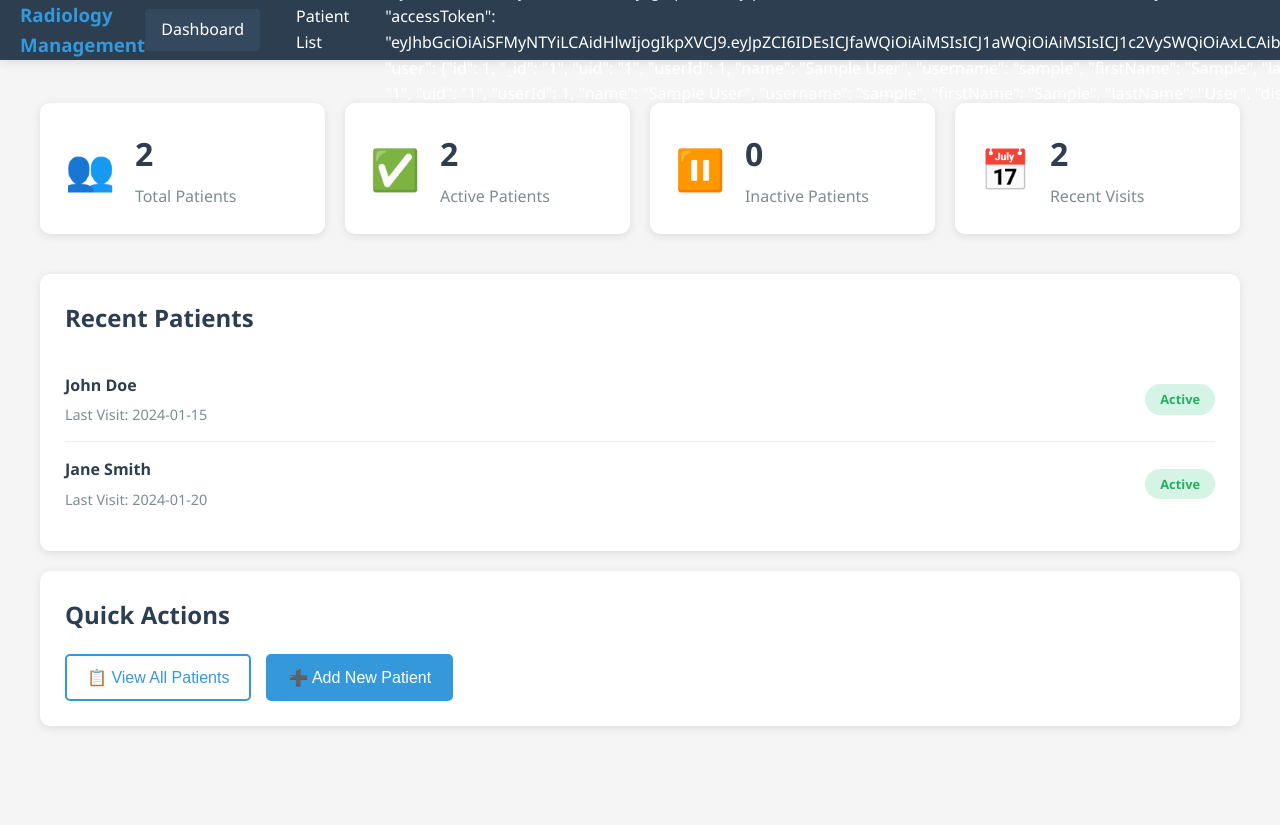
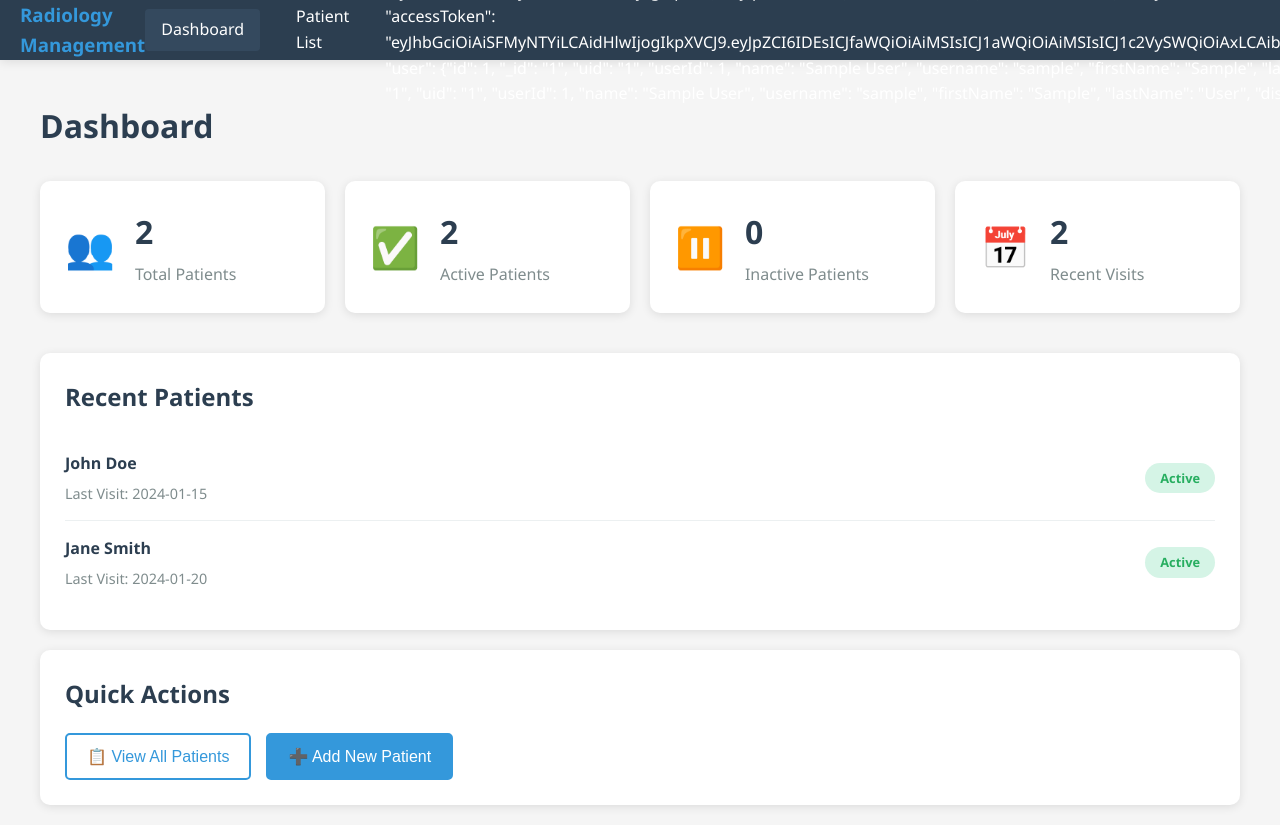
Before and after one commit to dev-lester/cvis, an Angular app: page /dashboard in a window 1280 px wide. Before the commit the page ends 800 px from the top, so only its background shows below. Built offline with nearby package versions, Linux system fonts and the light colour scheme; sample sign-in values are in the browser's storage.

Commit message:
fix ui spacing

```diff
--- a/src/app/app.component.html
+++ b/src/app/app.component.html
@@ -1,5 +1,7 @@
 <div class="app-container">
-  <app-navigation *ngIf="authService.isAuthenticated()"></app-navigation>
+  @if (authService.isAuthenticated()) {
+  <app-navigation></app-navigation>
+  }
   <main class="main-content" [class.with-nav]="authService.isAuthenticated()">
     <router-outlet></router-outlet>
   </main>
--- a/src/app/components/dashboard/dashboard.component.scss
+++ b/src/app/components/dashboard/dashboard.component.scss
@@ -4,7 +4,7 @@
 }
 h1 {
   color: #2c3e50;
-  margin-bottom: 30px;
+  margin: 100px 0 30px 0;
 }
 .stats-grid {
   display: grid;
--- a/src/app/components/patient-details/patient-details.component.scss
+++ b/src/app/components/patient-details/patient-details.component.scss
@@ -1,6 +1,6 @@
 .patient-details-container {
   max-width: 800px;
-  margin: 0 auto;
+  margin: 100px auto;
 }
 .header {
   display: flex;
--- a/src/app/components/patient-list/patient-list.component.scss
+++ b/src/app/components/patient-list/patient-list.component.scss
@@ -1,6 +1,6 @@
 .patient-list-container {
   max-width: 1200px;
-  margin: 0 auto;
+  margin: 100px auto;
 }
 .header {
   display: flex;
```
